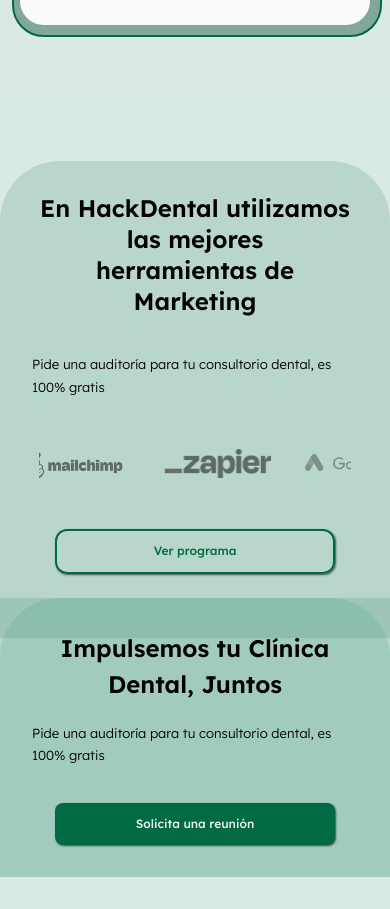
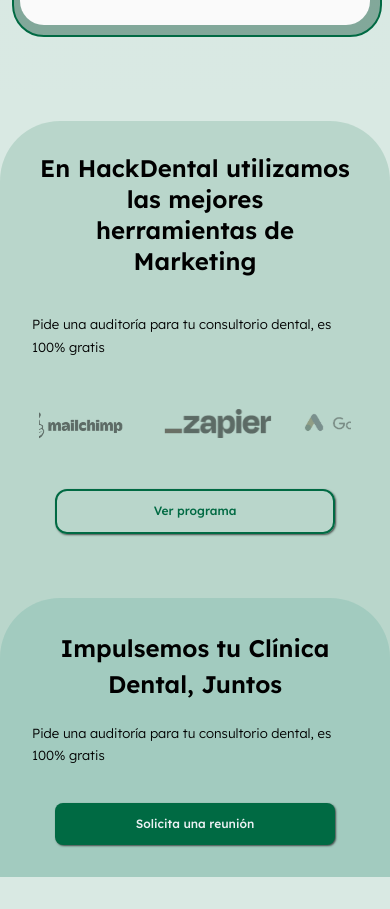
Before and after one commit to souther1407/client-agencia-marketing, a React (Vite) app: page / in a window 390 px wide. Shown: the part 8200-9109 px from the top of the page. Built offline with nearby package versions, Linux system fonts and the light colour scheme; no server answers.

Commit message:
cambios 67

```diff
--- a/src/components/organisms/PreFooter/styles.module.css
+++ b/src/components/organisms/PreFooter/styles.module.css
@@ -64,7 +64,7 @@
     align-items: center;
     padding: 32px;
     gap: 16px;
-    top: 40px;
+
     padding-bottom: 64px;
   }
   .preFooter .desc {
```
